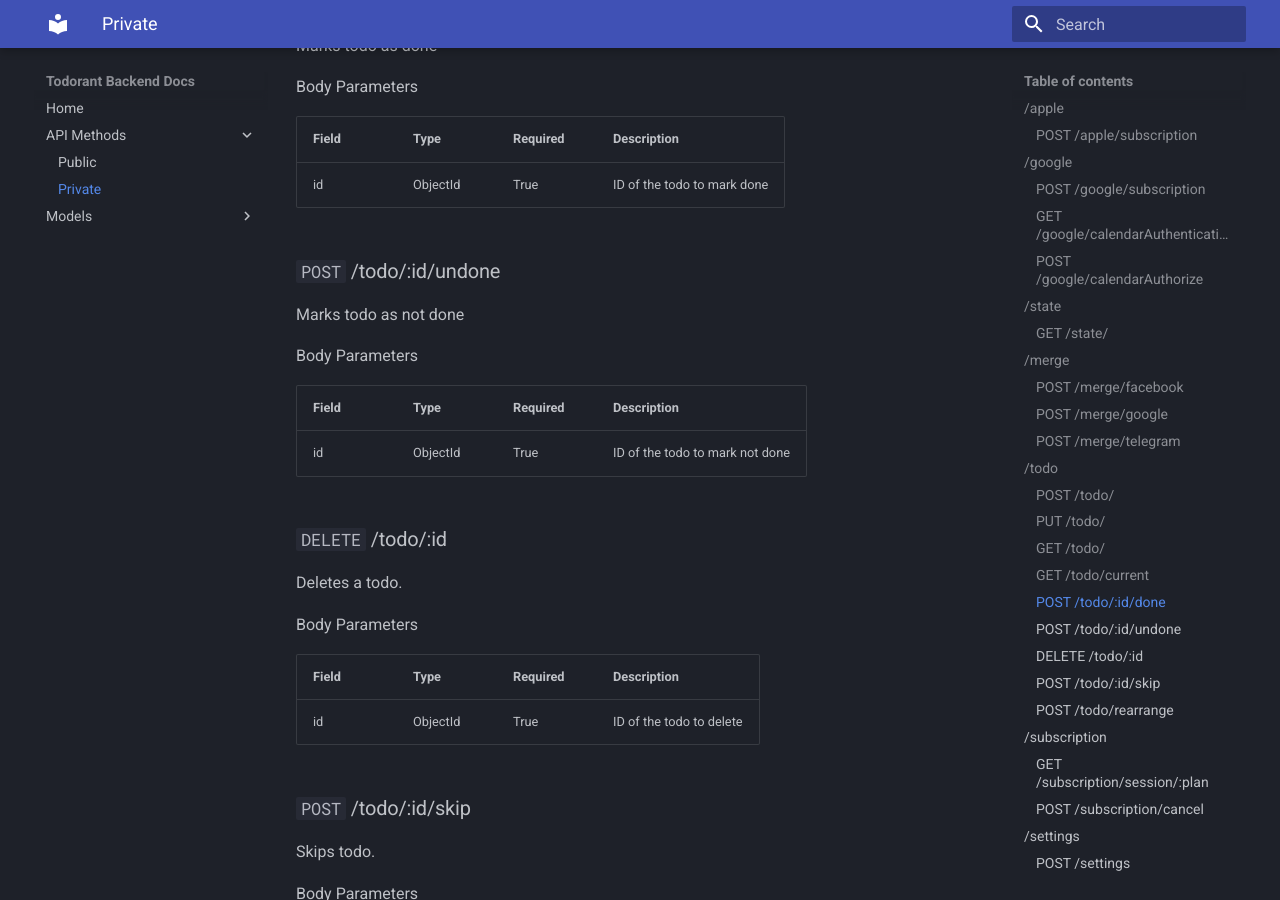
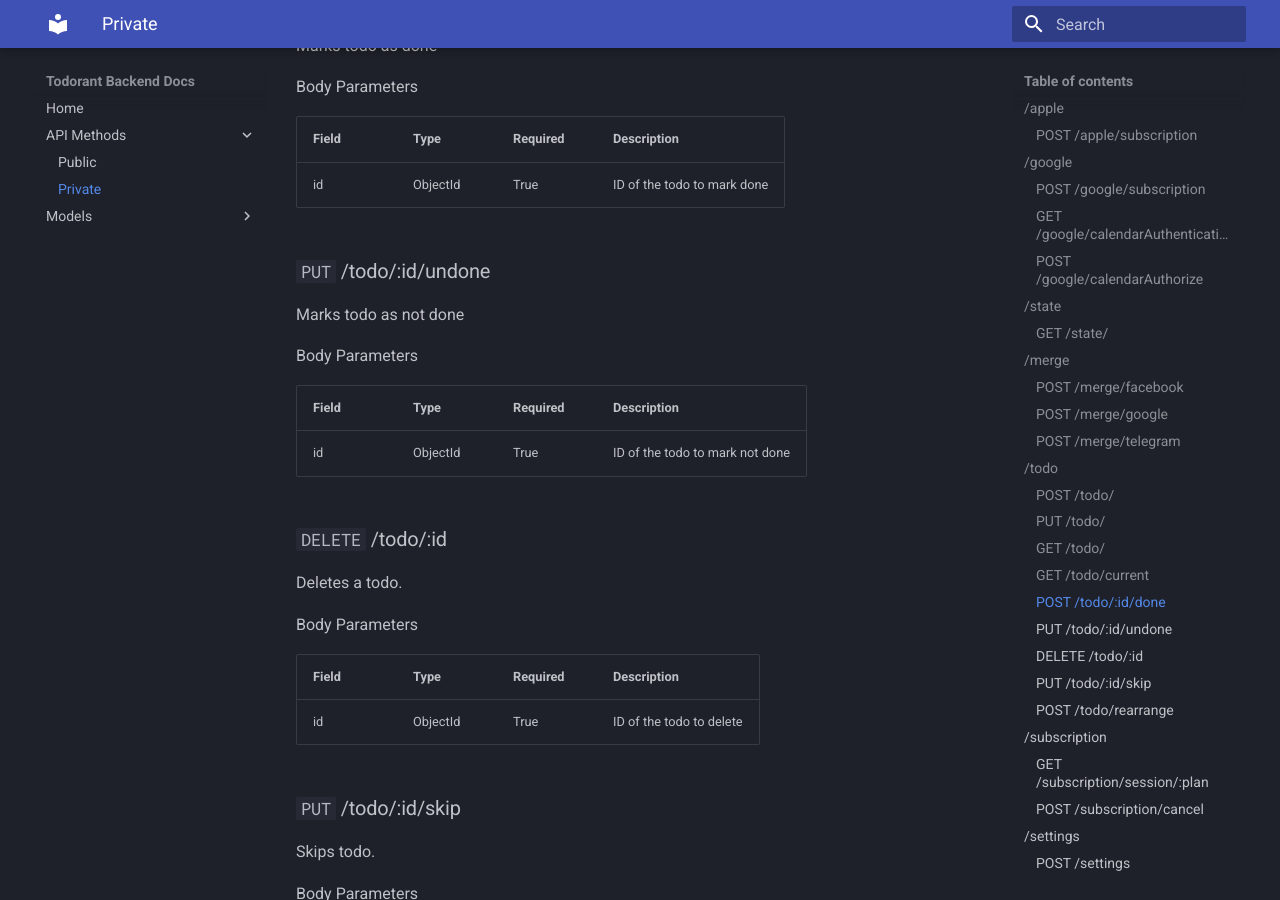
Before and after one commit to backmeupplz/todorant-backend, an MkDocs documentation site: the page built from docs/docs/methods/private.md, in a window 1280 px wide and 900 px high, scrolled down 3448 px. Built offline with MkDocs 1.6.1 and Material for MkDocs 9.7.7, drawn with Linux system fonts in a browser that asks for light colours.

Commit message:
📝 fix request methods in docs

```diff
--- a/docs/docs/methods/private.md
+++ b/docs/docs/methods/private.md
@@ -129,7 +129,7 @@
 | ----- | -------- | -------- | --------------------------- |
 | id    | ObjectId | True     | ID of the todo to mark done |
 
-### `POST` /todo/:id/undone
+### `PUT` /todo/:id/undone
 
 Marks todo as not done
 
@@ -149,7 +149,7 @@
 | ----- | -------- | -------- | ------------------------ |
 | id    | ObjectId | True     | ID of the todo to delete |
 
-### `POST` /todo/:id/skip
+### `PUT` /todo/:id/skip
 
 Skips todo.
 
```
Also changed, not shown: docs/docs/index.md (+3 -1 lines).
